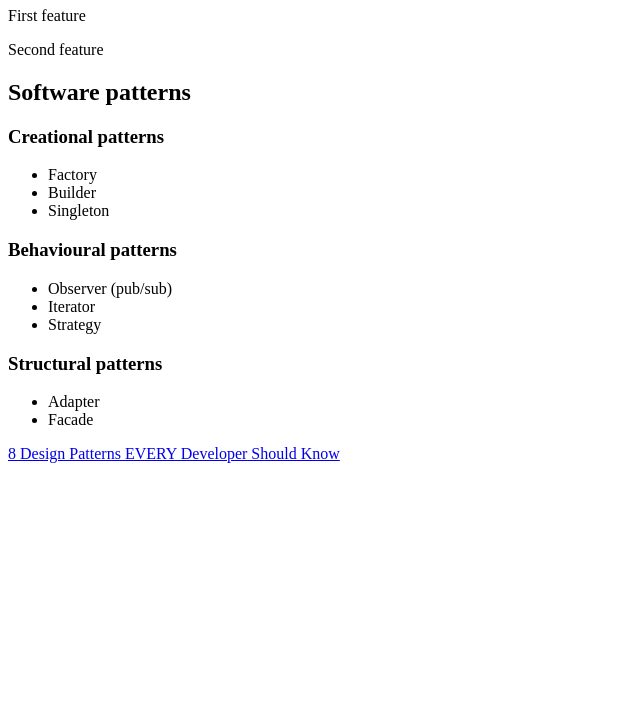
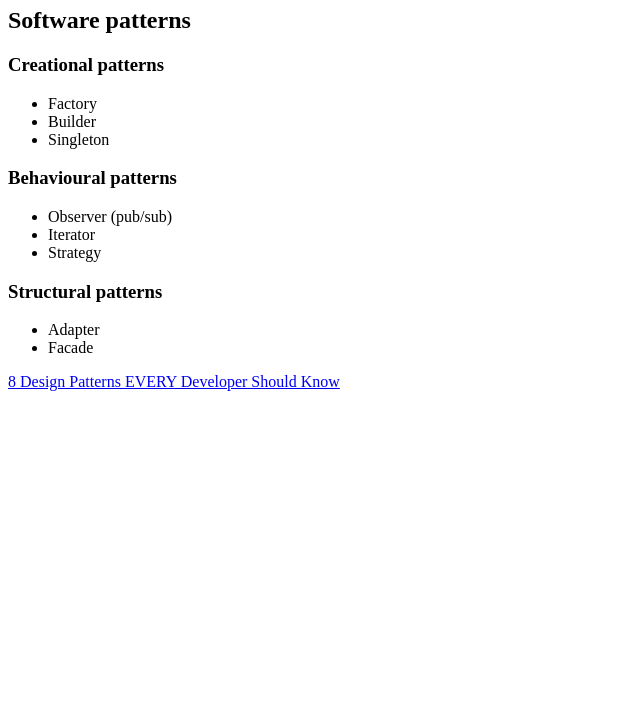
Before and after one commit to Gagagareth/git, a plain HTML site: page index.html in a window 1280 px wide. Shown: the part 73-800 px from the top of the page, without its empty margins (0-640 px from the left). Drawn offline with Linux system fonts and the light colour scheme.

Commit message:
removed all features

```diff
--- a/index.html
+++ b/index.html
@@ -7,8 +7,6 @@
     </head>
     <body>
         <h1>Git practice</h1>
-        <p>First feature</p>
-        <p>Second feature</p>
         <h2>Software patterns</h2>
         <h3>Creational patterns</h3>
         <ul>
```
